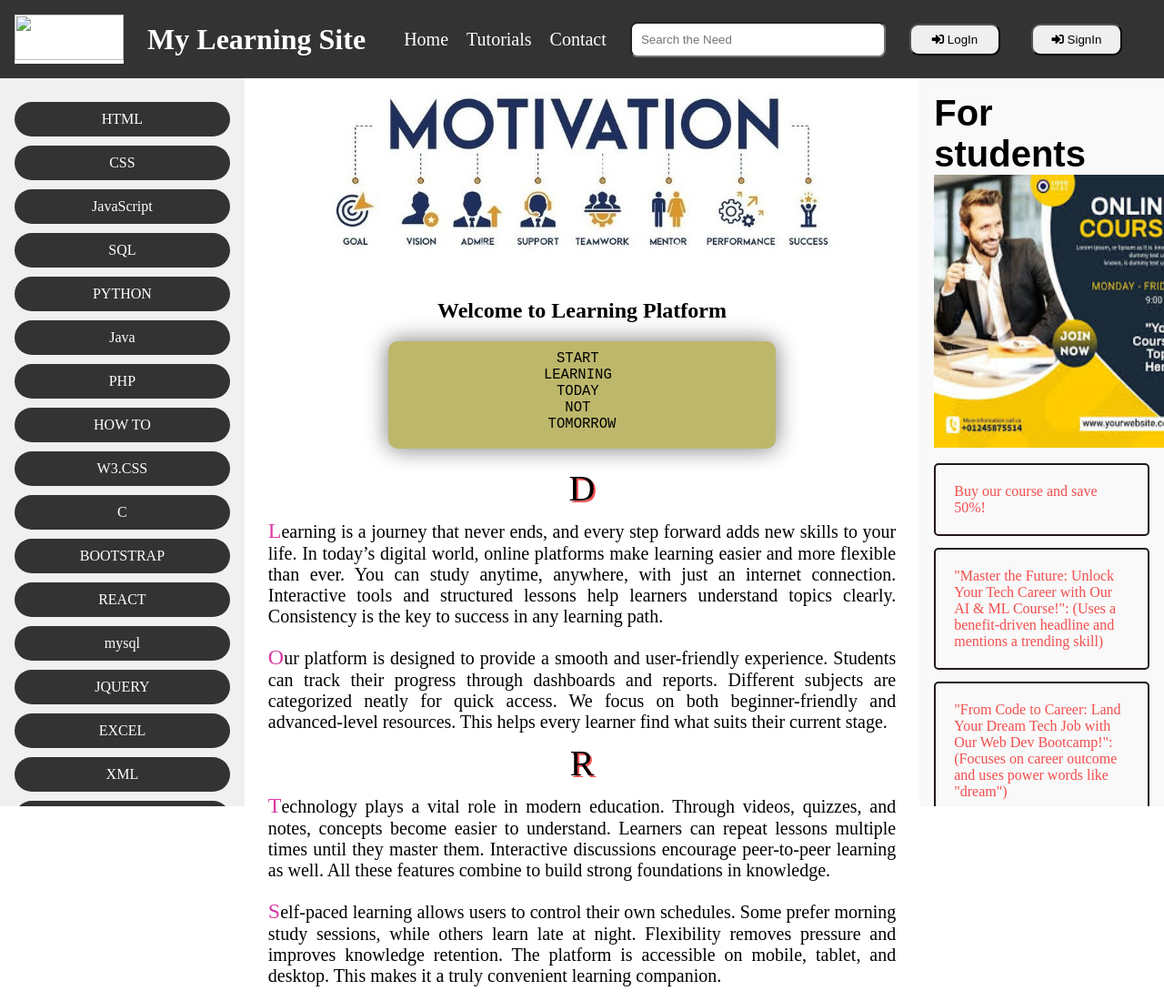
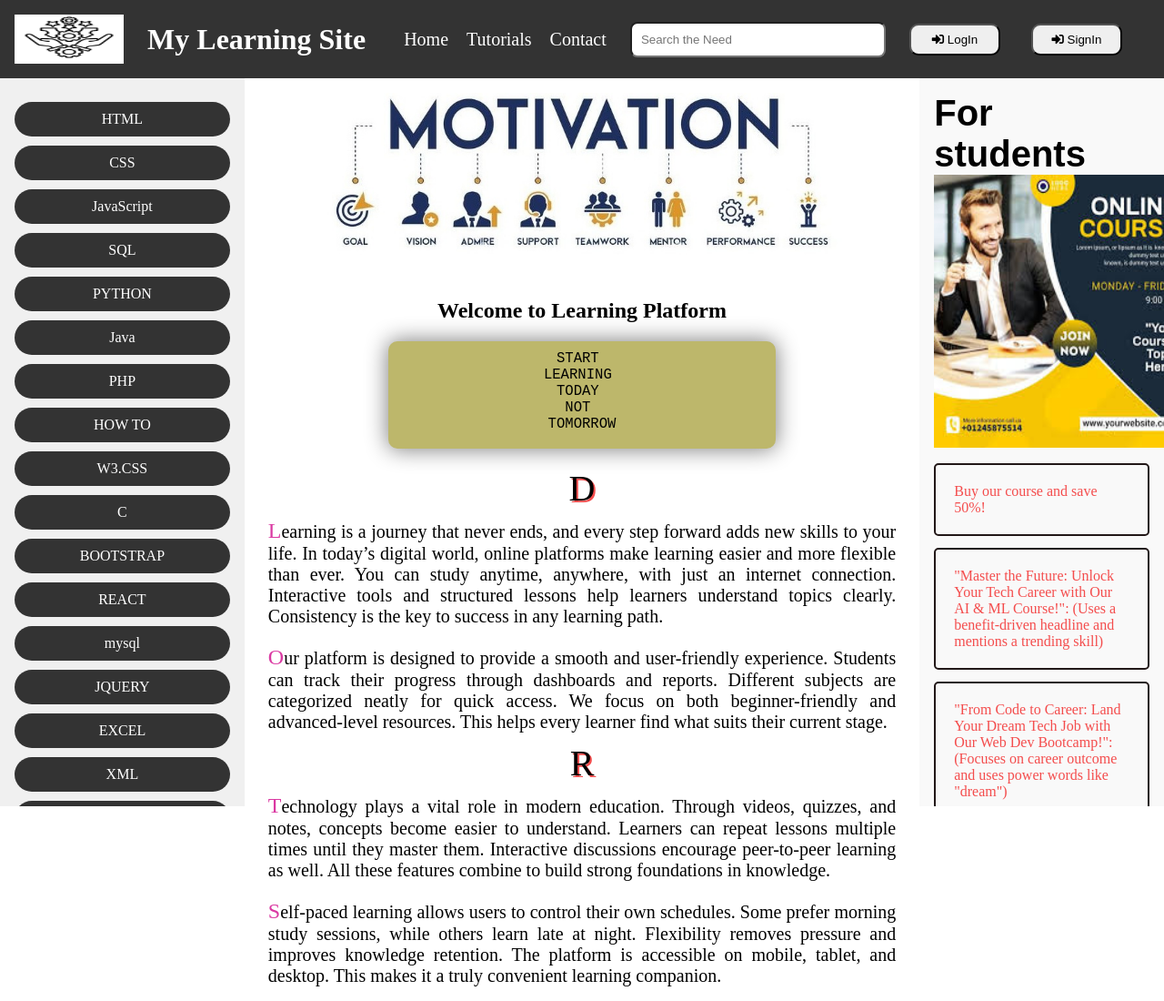
Before and after one commit to diwakar111/Frontend_Tutorial, a plain HTML site: page index.html in a window 1280 px wide. Shown: the top 1100 px of the page at 91% size. Drawn offline with Linux system fonts and the light colour scheme; the site is published under a folder, as on GitHub Pages, so addresses that start at the root find nothing.

Commit message:
logo set

```diff
--- a/index.html
+++ b/index.html
@@ -12,7 +12,7 @@
 <body>
      <!-- HEADER -->
   <header>
-    <div style="display: inline-block; background-color: rgb(255, 255, 255);" ><img src="/logo.png" alt="" width="120px" height="50px"></div>
+    <div style="display: inline-block; background-color: rgb(255, 255, 255);" ><img src="logo.png" alt="" width="120px" height="50px"></div>
 
     <h1 >My Learning Site</h1>
     <nav>
```
